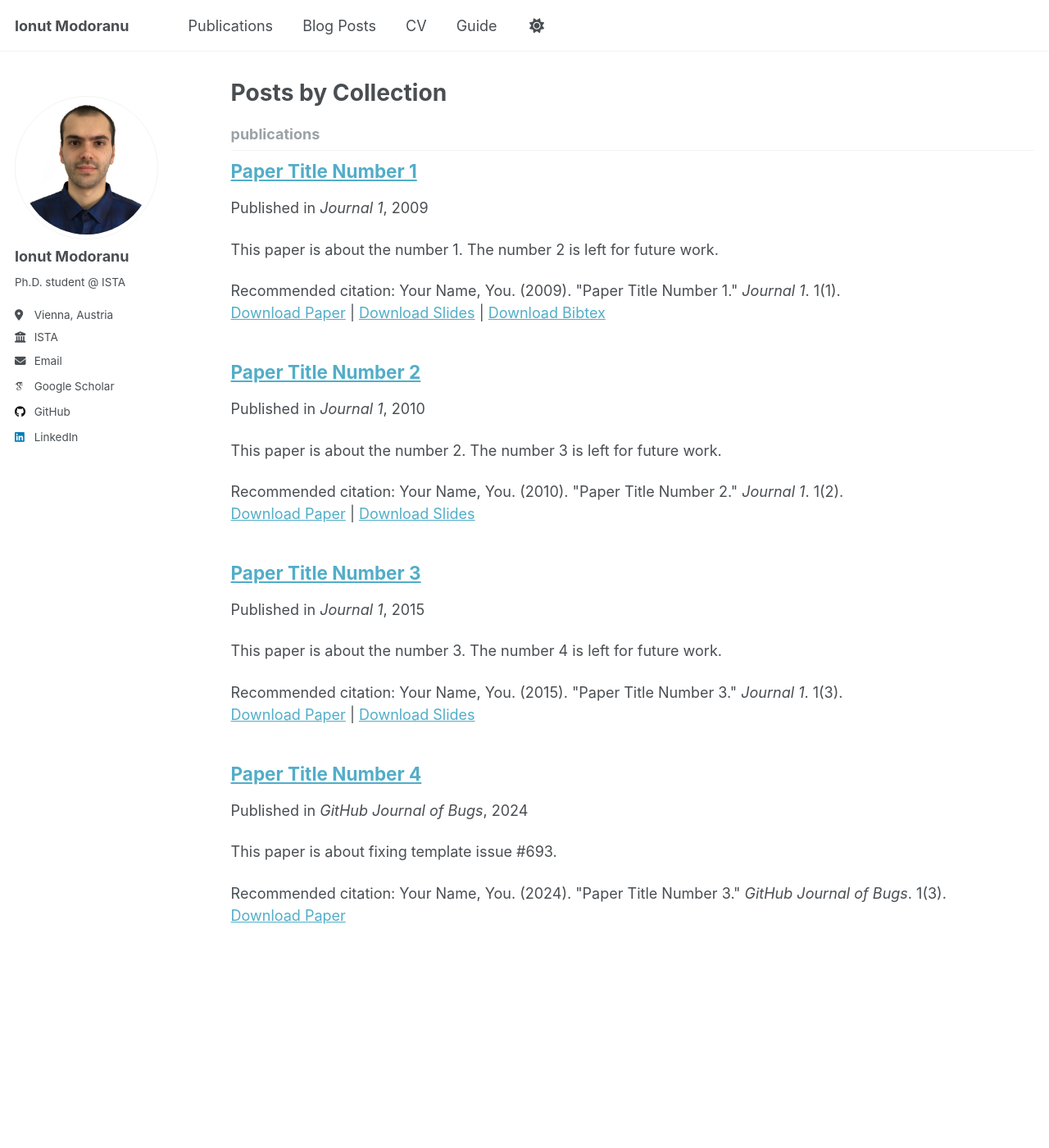
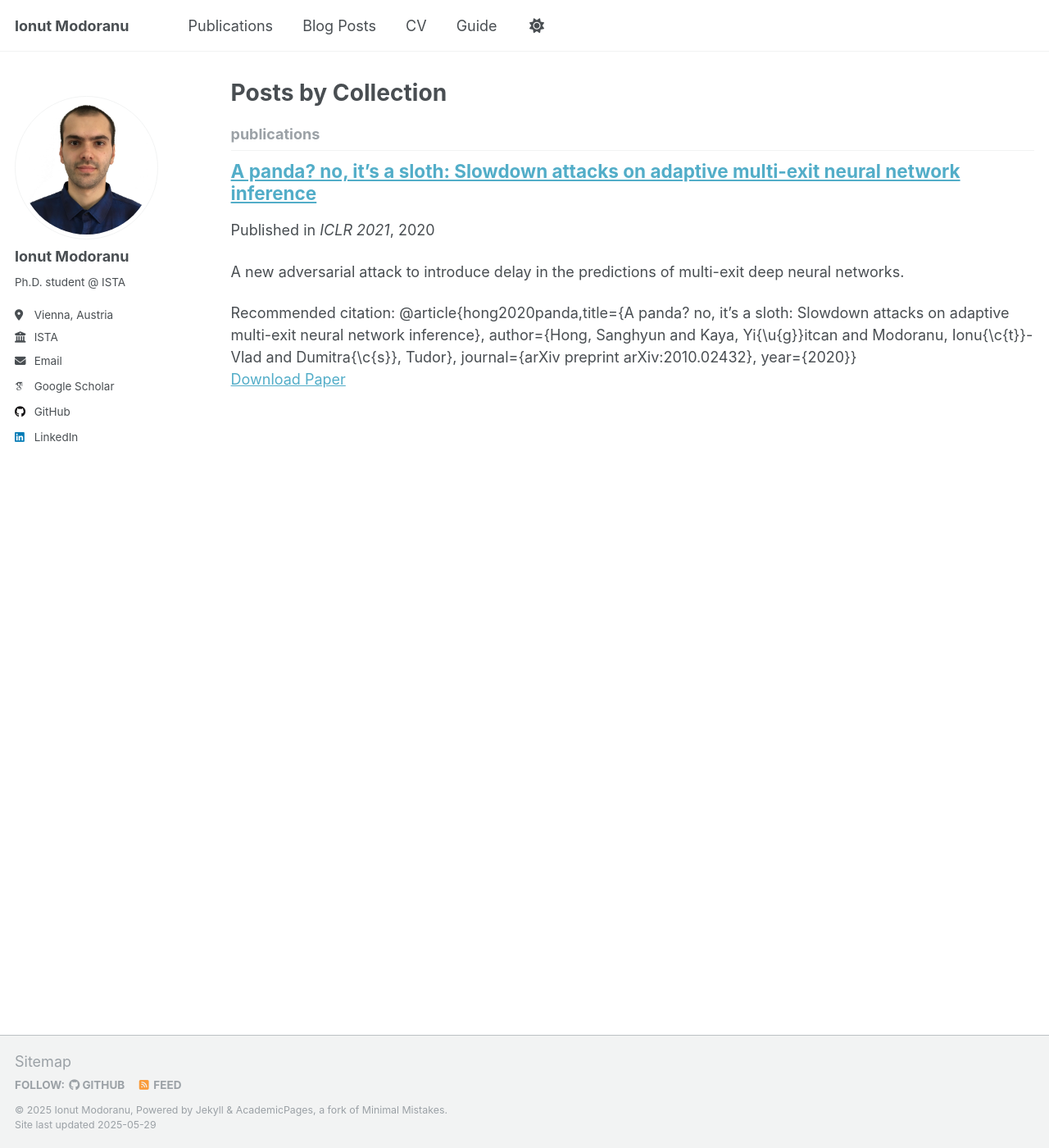
Before and after one commit to ionutmodo/ionutmodo.github.io, a Jekyll site: the page built from _pages/collection-archive.html, in a window 1280 px wide and 1400 px high. Shown: the whole window at 82% size. Built offline with Jekyll 4.4.1, drawn with Linux system fonts in a browser that asks for light colours; some web fonts are replaced.

Commit message:
deleted template papers and added deep-sloth paper

```diff
--- a/_config.yml
+++ b/_config.yml
@@ -79,10 +79,10 @@ author:
 
 # Publication Category - The following the list of publication categories and their headings
 publication_category:
-    books:
-        title: 'Books'
-    manuscripts:
-        title: 'Journal Articles'
+#    books:
+#        title: 'Books'
+    arxiv:
+        title: 'Under Review'
     conferences:
         title: 'Conference Papers'
 
--- a/_publications/2009-10-01-paper-title-number-1.md
+++ /dev/null
@@ -1,14 +0,0 @@
----
-title: "Paper Title Number 1"
-collection: publications
-category: manuscripts
-permalink: /publication/2009-10-01-paper-title-number-1
-excerpt: 'This paper is about the number 1. The number 2 is left for future work.'
-date: 2009-10-01
-venue: 'Journal 1'
-slidesurl: 'http://academicpages.github.io/files/slides1.pdf'
-paperurl: 'http://academicpages.github.io/files/paper1.pdf'
-bibtexurl: 'http://academicpages.github.io/files/bibtex1.bib'
-citation: 'Your Name, You. (2009). &quot;Paper Title Number 1.&quot; <i>Journal 1</i>. 1(1).'
----
-The contents above will be part of a list of publications, if the user clicks the link for the publication than the contents of section will be rendered as a full page, allowing you to provide more information about the paper for the reader. When publications are displayed as a single page, the contents of the above "citation" field will automatically be included below this section in a smaller font.
--- a/_publications/2010-10-01-paper-title-number-2.md
+++ /dev/null
@@ -1,14 +0,0 @@
----
-title: "Paper Title Number 2"
-collection: publications
-category: manuscripts
-permalink: /publication/2010-10-01-paper-title-number-2
-excerpt: 'This paper is about the number 2. The number 3 is left for future work.'
-date: 2010-10-01
-venue: 'Journal 1'
-slidesurl: 'http://academicpages.github.io/files/slides2.pdf'
-paperurl: 'http://academicpages.github.io/files/paper2.pdf'
-citation: 'Your Name, You. (2010). &quot;Paper Title Number 2.&quot; <i>Journal 1</i>. 1(2).'
----
-
-The contents above will be part of a list of publications, if the user clicks the link for the publication than the contents of section will be rendered as a full page, allowing you to provide more information about the paper for the reader. When publications are displayed as a single page, the contents of the above "citation" field will automatically be included below this section in a smaller font.
--- a/_publications/2015-10-01-paper-title-number-3.md
+++ /dev/null
@@ -1,14 +0,0 @@
----
-title: "Paper Title Number 3"
-collection: publications
-category: manuscripts
-permalink: /publication/2015-10-01-paper-title-number-3
-excerpt: 'This paper is about the number 3. The number 4 is left for future work.'
-date: 2015-10-01
-venue: 'Journal 1'
-slidesurl: 'http://academicpages.github.io/files/slides3.pdf'
-paperurl: 'http://academicpages.github.io/files/paper3.pdf'
-citation: 'Your Name, You. (2015). &quot;Paper Title Number 3.&quot; <i>Journal 1</i>. 1(3).'
----
-
-The contents above will be part of a list of publications, if the user clicks the link for the publication than the contents of section will be rendered as a full page, allowing you to provide more information about the paper for the reader. When publications are displayed as a single page, the contents of the above "citation" field will automatically be included below this section in a smaller font.
--- /dev/null
+++ b/_publications/2020-10-deep-sloth.md
@@ -0,0 +1,15 @@
+---
+title: "A panda? no, it's a sloth: Slowdown attacks on adaptive multi-exit neural network inference"
+collection: publications
+category: conferences
+permalink: /publication/2020-10-deep-sloth
+excerpt: 'A new adversarial attack to introduce delay in the predictions of multi-exit deep neural networks.'
+date: 2020-10-06
+venue: 'ICLR 2021'
+paperurl: 'https://arxiv.org/pdf/2010.02432'
+citation: '@article{hong2020panda,title={A panda? no, it’s a sloth: Slowdown attacks on adaptive multi-exit neural network inference},
+author={Hong, Sanghyun and Kaya, Yi{\u{g}}itcan and Modoranu, Ionu{\c{t}}-Vlad and Dumitra{\c{s}}, Tudor}, journal={arXiv preprint
+                                                             arXiv:2010.02432}, year={2020}}'
+---
+
+A new adversarial attack to introduce delay in the predictions of multi-exit deep neural networks.
--- a/_publications/2024-02-17-paper-title-number-4.md
+++ /dev/null
@@ -1,13 +0,0 @@
----
-title: "Paper Title Number 4"
-collection: publications
-category: conferences
-permalink: /publication/2024-02-17-paper-title-number-4
-excerpt: 'This paper is about fixing template issue #693.'
-date: 2024-02-17
-venue: 'GitHub Journal of Bugs'
-paperurl: 'http://academicpages.github.io/files/paper3.pdf'
-citation: 'Your Name, You. (2024). &quot;Paper Title Number 3.&quot; <i>GitHub Journal of Bugs</i>. 1(3).'
----
-
-The contents above will be part of a list of publications, if the user clicks the link for the publication than the contents of section will be rendered as a full page, allowing you to provide more information about the paper for the reader. When publications are displayed as a single page, the contents of the above "citation" field will automatically be included below this section in a smaller font.
```
